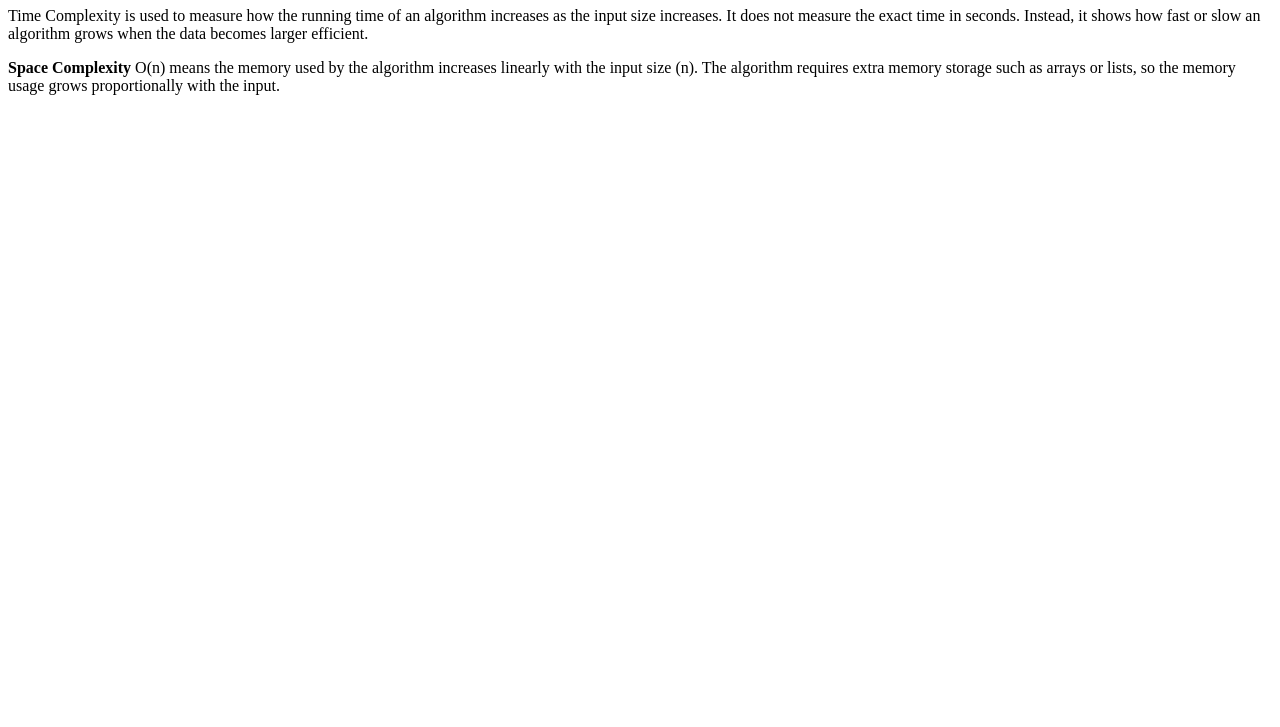
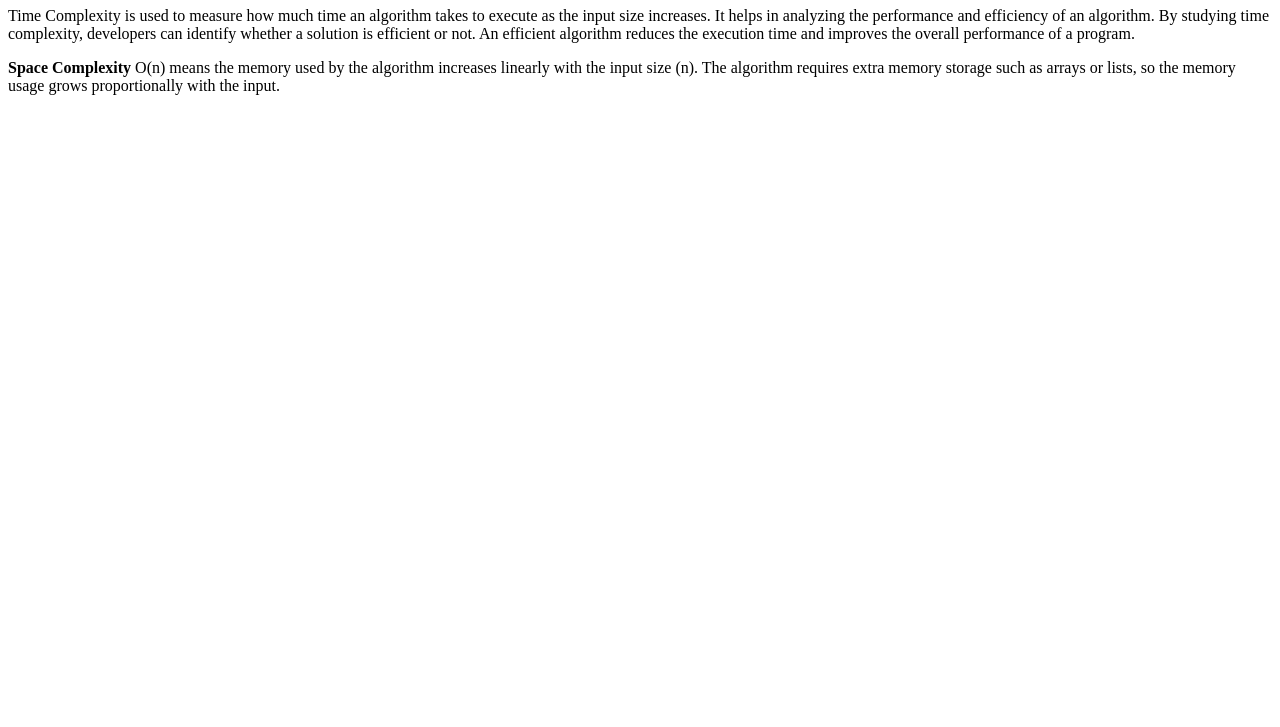
Before and after one commit to acciojob/time-and-space-complexity-Sakthi002-D, a website: page main.html in a window 1280 px wide. Shown: the part 73-800 px from the top of the page. Drawn offline with Linux system fonts and the light colour scheme.

Commit message:
created a submission

```diff
--- a/main.html
+++ b/main.html
@@ -8,9 +8,7 @@
 
 <body>
 	<h1>Time and Space Complexity</h1>
-	<p>Time Complexity is used to measure how the running time of an algorithm increases as the input size increases.
-	   It does not measure the exact time in seconds.
-	   Instead, it shows how fast or slow an algorithm grows when the data becomes larger efficient.</p>
+	<p>Time Complexity is used to measure how much time an algorithm takes to execute as the input size increases. It helps in analyzing the performance and efficiency of an algorithm. By studying time complexity, developers can identify whether a solution is efficient or not. An efficient algorithm reduces the execution time and improves the overall performance of a program.</p>
 
 	<p><b>Space Complexity</b> O(n) means the memory used by the algorithm increases linearly with the input size (n). The algorithm requires extra memory storage such as arrays or lists, so the memory usage grows proportionally with the input.</p>
 
```
